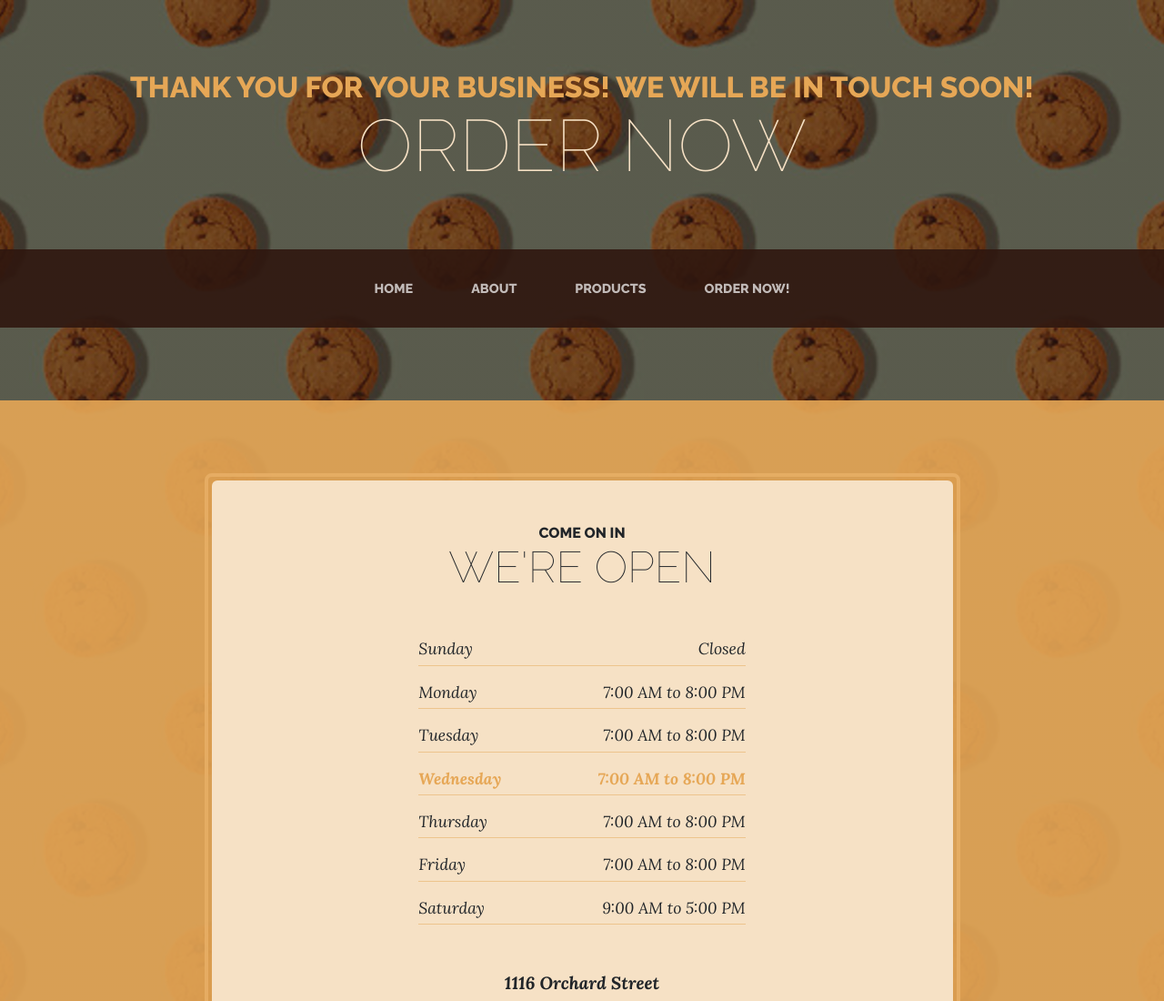
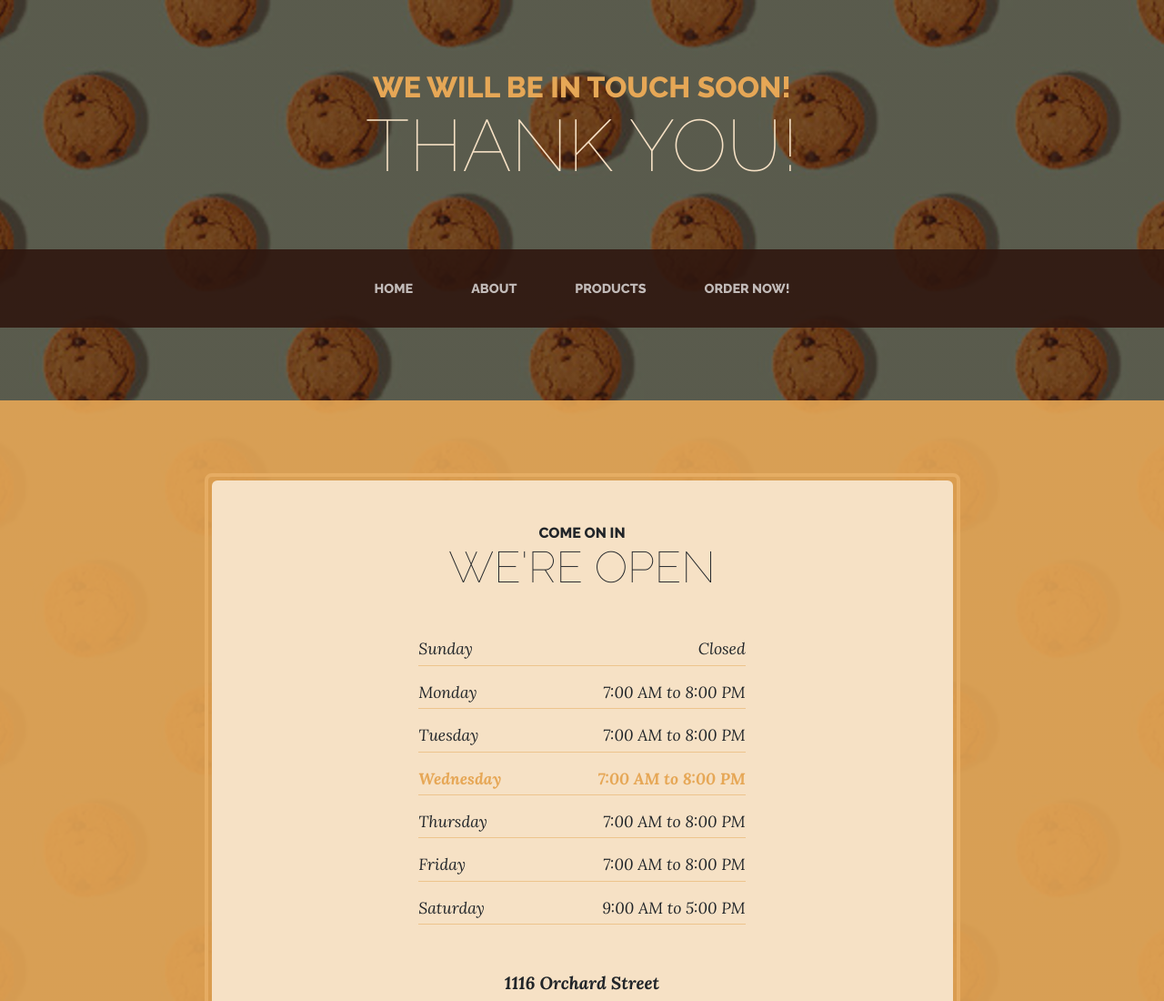
Before and after one commit to sydkilli/is201, a plain HTML site: page ordernow.html in a window 1280 px wide. Shown: the top 1100 px of the page at 91% size. Drawn offline with nearby package versions, Linux system fonts and the light colour scheme.

Commit message:
Add files via upload

```diff
--- a/ordernow.html
+++ b/ordernow.html
@@ -16,14 +16,14 @@
     <body>
         <header>
             <h1 class="site-heading text-center text-faded d-none d-lg-block">
-                <span class="site-heading-upper text-primary mb-3">Thank you for your business! We will be in touch soon!</span>
-                <span class="site-heading-lower">Order Now</span>
+                <span class="site-heading-upper text-primary mb-3">We will be in touch soon!</span>
+                <span class="site-heading-lower">Thank You!</span>
             </h1>
         </header>
         <!-- Navigation-->
         <nav class="navbar navbar-expand-lg navbar-dark py-lg-4" id="mainNav">
             <div class="container">
-                <a class="navbar-brand text-uppercase fw-bold d-lg-none" href="index.html">Start Bootstrap</a>
+                <a class="navbar-brand text-uppercase fw-bold d-lg-none" href="index.html">Delish Bake Shop</a>
                 <button class="navbar-toggler" type="button" data-bs-toggle="collapse" data-bs-target="#navbarSupportedContent" aria-controls="navbarSupportedContent" aria-expanded="false" aria-label="Toggle navigation"><span class="navbar-toggler-icon"></span></button>
                 <div class="collapse navbar-collapse" id="navbarSupportedContent">
                     <ul class="navbar-nav mx-auto">
```
Also changed, not shown: about.html (+2 -2 lines), index.html (+1 -1 lines), products.html (+1 -1 lines).
